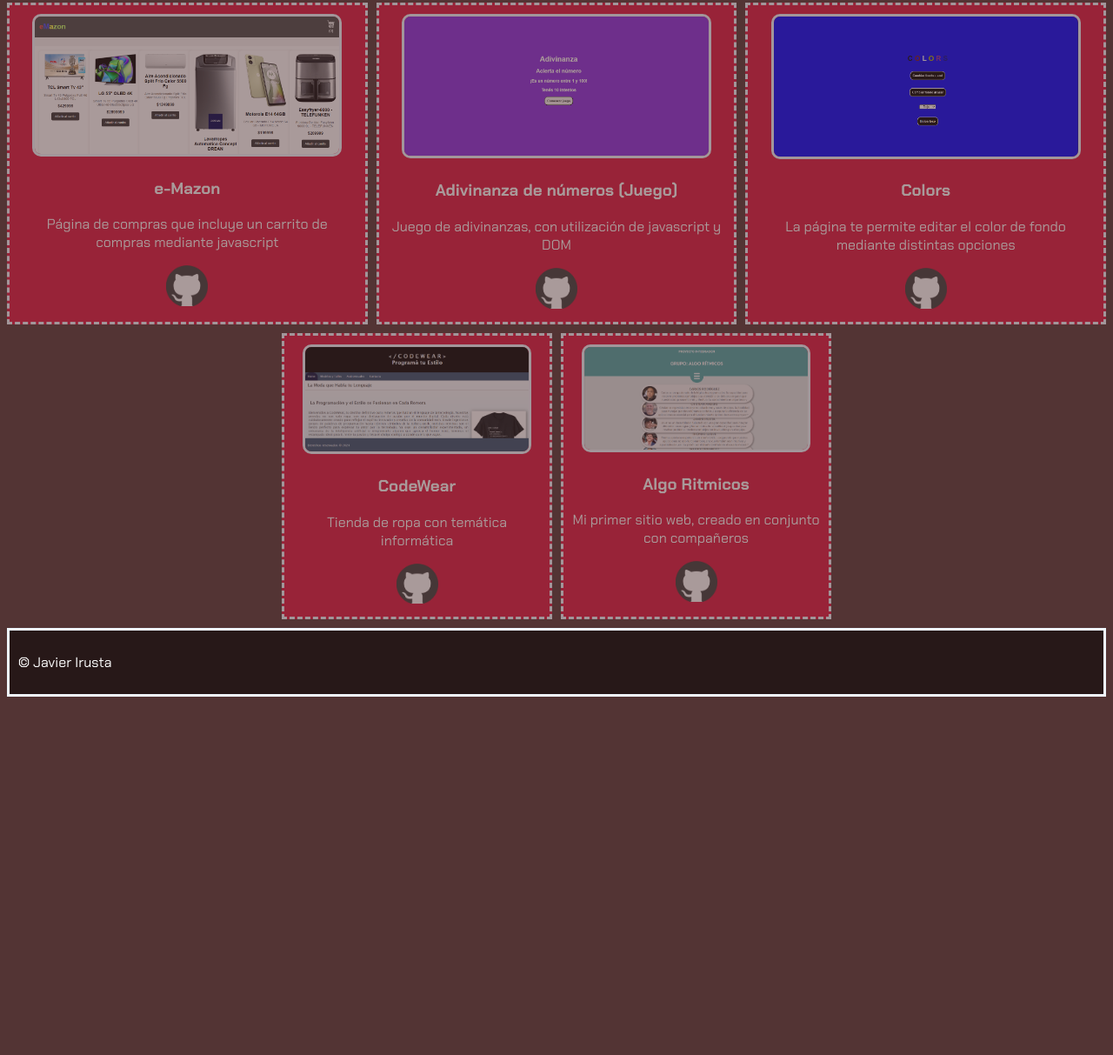
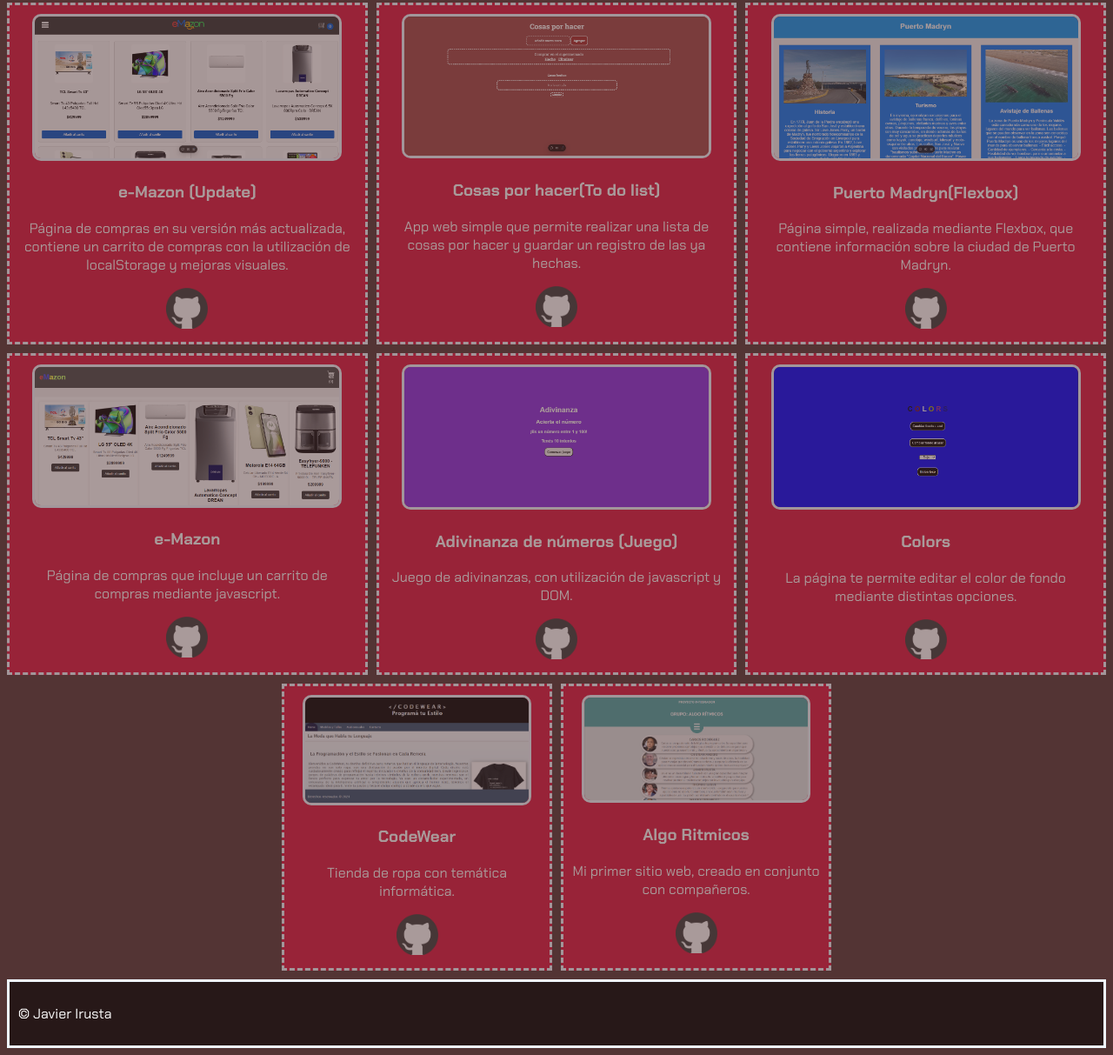
Before and after one commit to javieriirusta/Portfolio, a plain HTML site: page index.html in a window 1280 px wide. Shown: the part 678-1891 px from the top of the page at 87% size. Before the commit the page ends 1487 px from the top, so only its background shows below. Drawn offline with Linux system fonts and the light colour scheme; a web font is replaced by a local one.

Commit message:
Add files via upload

```diff
--- a/index.html
+++ b/index.html
@@ -24,14 +24,14 @@
         </div>
         <div class="box2">
             <h4>Contactame:</h4>
+            <a href="mailto:javieriirusta@gmail.com">
+            <img style="width: 3em" src="img/gmail.png"/>
+            </a>
+            <p>E-mail</p>
             <a href="https://github.com/javieriirusta">
                 <img style="width: 3em" src="img/Github.png"/>
             </a>
             <p>Github</p>
-            <a href="mailto:javieriirusta@gmail.com">
-            <img style="width: 3em" src="img/gmail.png"/>
-            </a>
-            <p>E-mail</p>
         </div>
 </div>
 <div class="separador">
@@ -41,36 +41,36 @@
 </div>
 <div class="container2">
         <div class="box3">
-                <a href="https://e-mazon.vercel.app/">
-                    <img class="imagenPagina" src="img/emazon.png"/>
+                <a href="https://e-mazon-update.vercel.app/index.html">
+                    <img class="imagenPagina" src="img/eMazonUpdate.png"/>
                 </a>
-                <h3>e-Mazon</h3>
-                <p>Página de compras que incluye un carrito de compras mediante javascript</p>
-                <a href="https://github.com/javieriirusta/eMazon" >
+                <h3>e-Mazon (Update)</h3>
+                <p>Página de compras en su versión más actualizada, contiene un carrito de compras con la utilización de localStorage y mejoras visuales.</p>
+                <a href="https://github.com/javieriirusta/eMazonUpdate" >
                     <div class="boton">
                     <img src="img/Github.png" title="Ver en repositorio"/>
                     </div>
                 </a>
         </div>
         <div class="box4">
-            <a href="https://adivinanza-numeros.vercel.app/">
-                <img class="imagenPagina" src="img/adivinanza.png"/>
+            <a href="https://act-6-piadom.vercel.app/">
+                <img class="imagenPagina" src="img/Todolist.png"/>
             </a>
-            <h3>Adivinanza de números (Juego)</h3>
-            <p>Juego de adivinanzas, con utilización de javascript y DOM</p>
-            <a href="https://github.com/javieriirusta/AdivinanzaNumeros">
+            <h3>Cosas por hacer(To do list)</h3>
+            <p>App web simple que permite realizar una lista de cosas por hacer y guardar un registro de las ya hechas.</p>
+            <a href="https://github.com/javieriirusta/ACT6PIADOM">
                 <div class="boton">
                 <img src="img/Github.png" title="Ver en repositorio"/>
                 </div>
             </a>
         </div>
         <div class="box5">
-            <a href="https://colors-five-vert.vercel.app/">
-            <img class="imagenPagina" src="img/colors.png"/>
+            <a href="https://puerto-madryn.vercel.app/">
+            <img class="imagenPagina" src="img/puertomadryn.png"/>
             </a>
-            <h3>Colors</h3>
-            <p>La página te permite editar el color de fondo mediante distintas opciones</p>
-            <a href="https://github.com/javieriirusta/Colors">
+            <h3>Puerto Madryn(Flexbox)</h3>
+            <p>Página simple, realizada mediante Flexbox, que contiene información sobre la ciudad de Puerto Madryn.</p>
+            <a href="https://github.com/javieriirusta/PuertoMadryn">
                 <div class="boton">
                     <img src="img/Github.png" title="Ver en repositorio"/>
                 </div>
@@ -79,23 +79,61 @@
 </div>
 <div class="container3">
     <div class="box6">
+        <a href="https://e-mazon.vercel.app/">
+            <img class="imagenPagina" src="img/emazon.png"/>
+        </a>
+        <h3>e-Mazon</h3>
+        <p>Página de compras que incluye un carrito de compras mediante javascript.</p>
+        <a href="https://github.com/javieriirusta/eMazon" >
+            <div class="boton">
+            <img src="img/Github.png" title="Ver en repositorio"/>
+            </div>
+        </a>
+</div>
+<div class="box7">
+    <a href="https://adivinanza-numeros.vercel.app/">
+        <img class="imagenPagina" src="img/adivinanza.png"/>
+    </a>
+    <h3>Adivinanza de números (Juego)</h3>
+    <p>Juego de adivinanzas, con utilización de javascript y DOM.</p>
+    <a href="https://github.com/javieriirusta/AdivinanzaNumeros">
+        <div class="boton">
+        <img src="img/Github.png" title="Ver en repositorio"/>
+        </div>
+    </a>
+</div>
+<div class="box8">
+    <a href="https://colors-five-vert.vercel.app/">
+    <img class="imagenPagina" src="img/colors.png"/>
+    </a>
+    <h3>Colors</h3>
+    <p>La página te permite editar el color de fondo mediante distintas opciones.</p>
+    <a href="https://github.com/javieriirusta/Colors">
+        <div class="boton">
+            <img src="img/Github.png" title="Ver en repositorio"/>
+        </div>
+    </a>
+</div>
+</div>
+<div class="container4">
+    <div class="box9">
         <a href="https://tp-2-pia.vercel.app/">
             <img class="imagenPagina" src="img/codewear.png"/>
         </a>
         <h3>CodeWear</h3>
-            <p>Tienda de ropa con temática informática</p>
+        <p>Tienda de ropa con temática informática.</p>
         <a href="https://github.com/javieriirusta/TP2PIA" >
             <div class="boton">
             <img src="img/Github.png" title="Ver en repositorio"/>
              </div>
         </a>
     </div>
-        <div class="box7">
+    <div class="box10">
         <a href="https://primer-sitio-web.vercel.app/">
             <img class="imagenPagina" src="img/algoritmicos.png"/>
         </a>
         <h3>Algo Ritmicos</h3>
-            <p>Mi primer sitio web, creado en conjunto con compañeros</p>
+        <p>Mi primer sitio web, creado en conjunto con compañeros.</p>
         <a href="https://github.com/javieriirusta/PrimerSitioWeb" >
             <div class="boton">
             <img src="img/Github.png" title="Ver en repositorio"/>
@@ -103,6 +141,7 @@
         </a>
     </div>
 
+
 </div>
 <div class="footer">
     <p>© Javier Irusta</p>
--- a/styles.css
+++ b/styles.css
@@ -59,7 +59,7 @@ body {
     text-align: center;
 }
 /*Defino los container con formato grid*/
-.container, .container2, .container3 {
+.container, .container2, .container3, .container4 {
     display: grid;
     gap: 10px;
     margin-bottom: 10px;
@@ -79,7 +79,7 @@ body {
     grid-area: box4;
 }
 .box5 {
-        grid-area: box5;
+    grid-area: box5;
 }
 .box6 {
     grid-area:box6;
@@ -87,7 +87,16 @@ body {
 .box7 {
     grid-area:box7;
 }
-.box3, .box4, .box5, .box6, .box7 {
+.box8 {
+    grid-area:box8;
+}
+.box9 {
+    grid-area:box9;
+}
+.box10 {
+    grid-area:box10;
+}
+.box3, .box4, .box5, .box6, .box7, .box8, .box9, .box10 {
     background-color:crimson;
     border-style: dashed;
     border-color: aliceblue;
@@ -99,15 +108,23 @@ body {
     opacity: 0.5;
 }
 /*Defino un hover para los subconteiners*/
-.box3:hover, .box4:hover, .box5:hover, .box6:hover, .box7:hover {
+.box3:hover, .box4:hover, .box5:hover, .box6:hover, .box7:hover, .box8:hover, .box9:hover, .box10:hover {
     transform: scale(1.01);
     opacity: 1;
 }
 .container3 {
     margin: 0 auto;
+    width: 100%;
+    grid-template-areas:
+    "box6 box7 box8";
+    grid-template-columns: 1fr 1fr 1fr;
+    grid-template-rows: 1fr;
+}
+.container4 {
+    margin: 10px auto auto auto;
     width: 50%;
     grid-template-areas:
-    "box6 box7";
+    "box9 box10";
     grid-template-columns: 1fr 1fr;
     grid-template-rows: 1fr;
 }
@@ -138,10 +155,20 @@ en ellos se vera el grid en forma de columna*/
     }
     .container3 {
         grid-template-columns: 1fr;
-        grid-template-rows: 1fr 1fr;
+        grid-template-rows: 1fr 1fr 1fr;
         width: 100%;
             grid-template-areas:
         "box6"
-        "box7";
+        "box7"
+        "box8";
+    }
+    .container4 {
+        margin: 10px auto auto auto;
+        width: 100%;
+        grid-template-areas:
+        "box9"
+        "box10";
+        grid-template-columns: 1fr;
+        grid-template-rows: 1fr 1fr;
     }
 }
```
Also changed, not shown: img/Todolist.png (added), img/eMazonUpdate.png (added), img/puertomadryn.png (added). Lines whose indentation alone changed are shown as unchanged.
